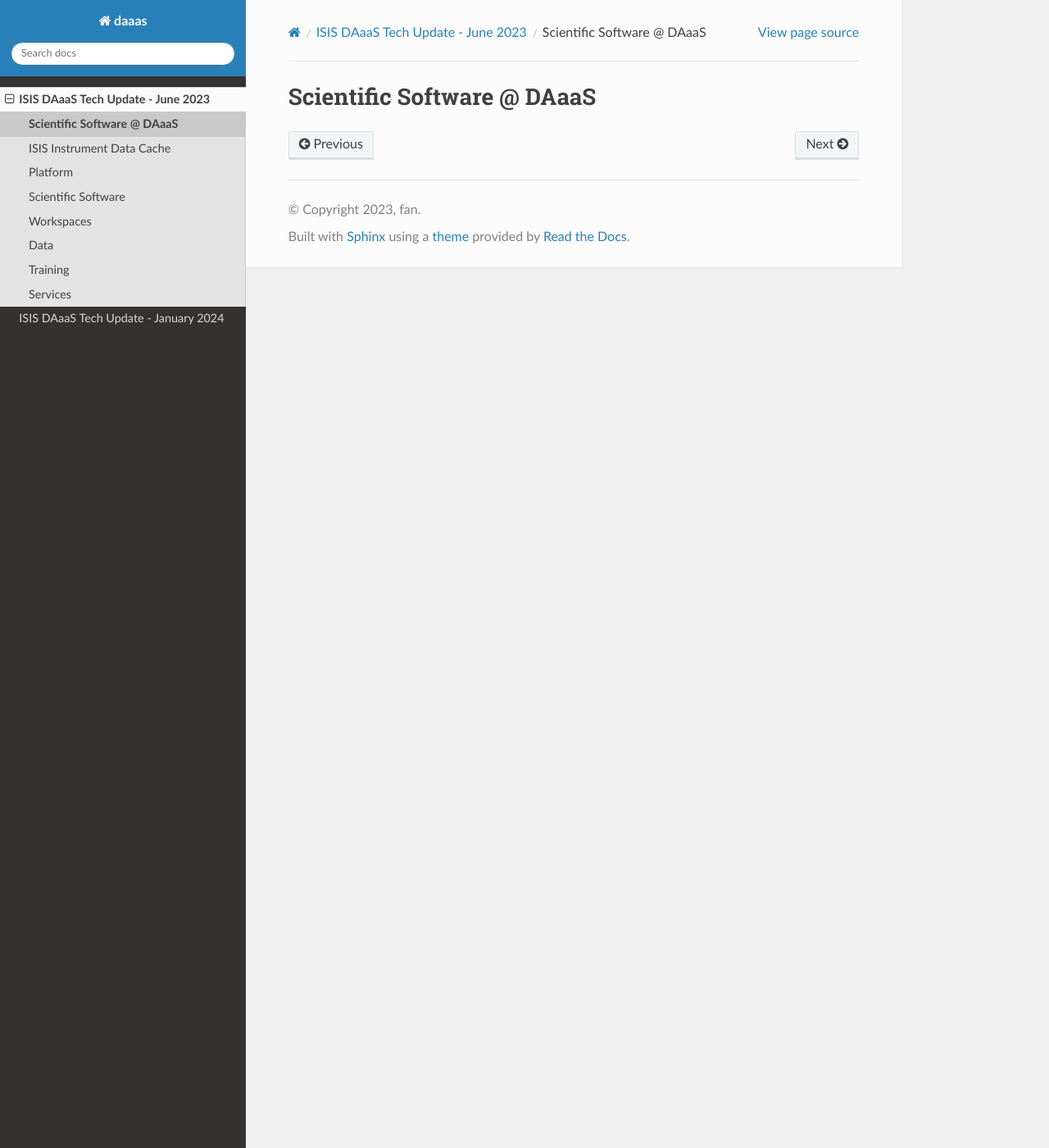
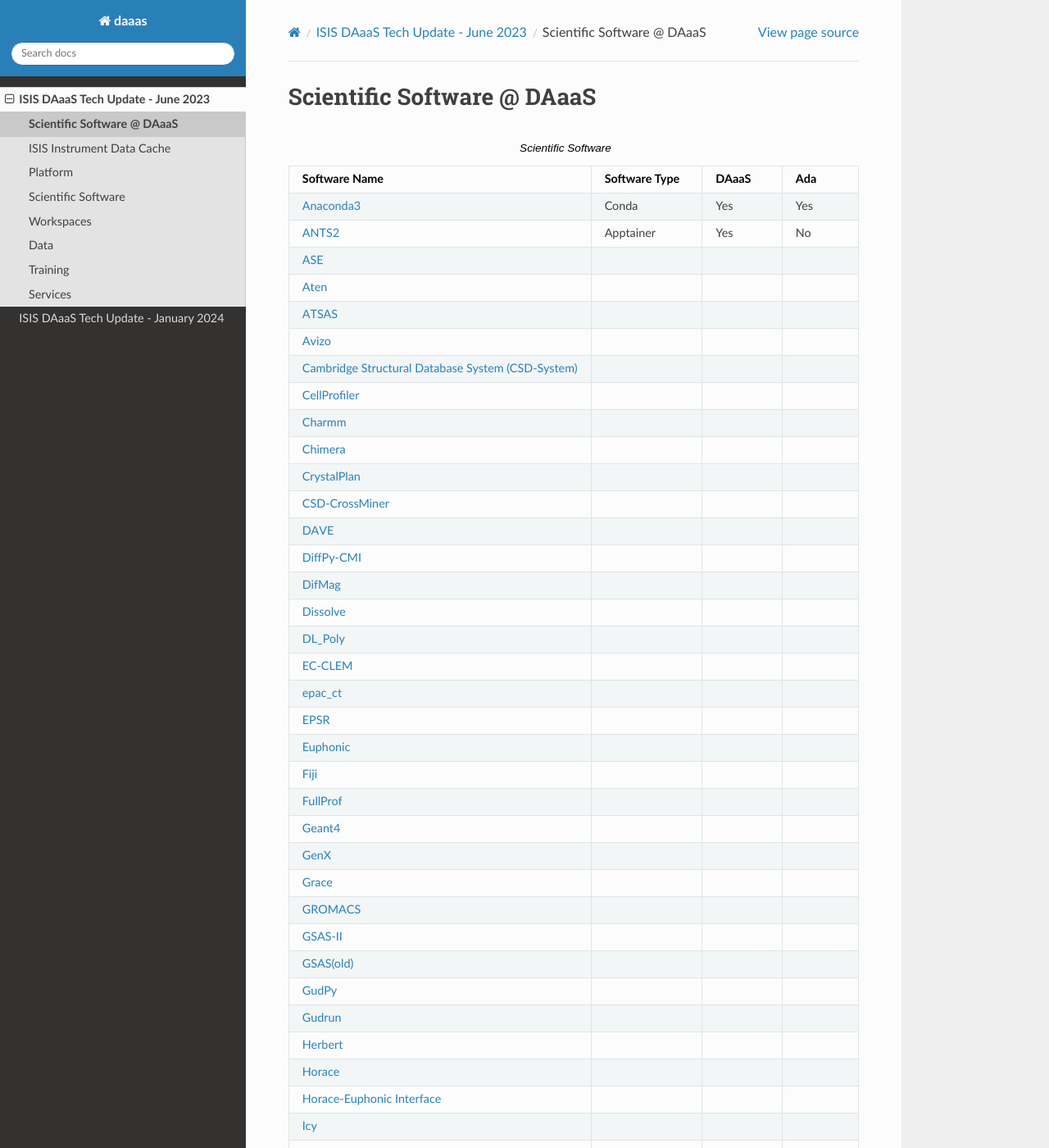
Before and after one commit to ral-facilities/daaas-info, a Sphinx documentation site: the page built from source/software.rst, in a window 1280 px wide and 1400 px high. Shown: the whole window at 82% size. Built offline with Sphinx 7.4.7 and the Read the Docs theme 2.0.0, drawn with Linux system fonts in a browser that asks for light colours; some of the changed text lies outside the part shown.

Commit message:
links added

```diff
--- a/source/software.rst
+++ b/source/software.rst
@@ -9,93 +9,331 @@
       - Software Type
       - DAaaS
       - Ada
-    * - Anaconda3 <https://www.anaconda.com/>
+    * - `Anaconda3 <https://www.anaconda.com/>`__
       - Conda
       - Yes
       - Yes
-    * - ANTS2 <http://www.lip.pt/ants/ants2.html>
+    * - `ANTS2 <http://www.lip.pt/ants/ants2.html>`__
       - Apptainer
       - Yes
       - No
-    * - ASE <https://wiki.fysik.dtu.dk/ase/>
-    * - Aten <https://www.projectaten.com/aten>
-    * - ATSAS <https://www.embl-hamburg.de/biosaxs/software.html>
-    * - Avizo <https://www.thermofisher.com/uk/en/home/industrial/electron-microscopy/electron-microscopy-instruments-workflow-solutions/3d-visualization-analysis-software/avizo-materials-science.html>`__
-    * - Cambridge Structural Database System (CSD-System) <https://www.ccdc.cam.ac.uk/solutions/csd-system/components/csd/>
-    * - CellProfiler <https://cellprofiler.org/>
-    * - Charmm <https://www.charmm.org/>
-    * - Chimera <http://www.cgl.ucsf.edu/chimera/index.html>
-    * - CrystalPlan <https://github.com/samueljackson92/CrystalPlan>
-    * - CSD-CrossMiner <https://www.ccdc.cam.ac.uk/solutions/csd-discovery/components/CSD-CrossMiner/>
-    * - DAVE <https://www.ncnr.nist.gov/dave/index.html>
-    * - DiffPy-CMI <https://www.diffpy.org/index.html>
-    * - DifMag <https://forge.epn-campus.eu/projects/difmag>
-    * - Dissolve <https://www.projectdissolve.com/>
-    * - DL_Poly <https://www.scd.stfc.ac.uk/Pages/DL_POLY.aspx>
-    * - EC-CLEM <https://github.com/anrcrocoval/ec-clem>
-    * - epac_ct <https://www.clf.stfc.ac.uk/Pages/EPAC-introduction-page.aspx>
-    * - EPSR <https://www.isis.stfc.ac.uk/Pages/Empirical-Potential-Structure-Refinement.aspx>
-    * - Euphonic <https://euphonic.readthedocs.io/en/latest/>
-    * - Fiji <https://fiji.sc/>
-    * - FullProf <https://www.ill.eu/sites/fullprof/index.html>
-    * - Geant4 <https://geant4.web.cern.ch/>
-    * - GenX <http://genx.sf.net>
-    * - Grace <https://plasma-gate.weizmann.ac.il/Grace/>
-    * - GROMACS <http://www.gromacs.org/>
-    * - GSAS-II <https://subversion.xray.aps.anl.gov/trac/pyGSAS>
-    * - GSAS(old) <https://subversion.xray.aps.anl.gov/trac/EXPGUI>
-    * - GudPy <https://github.com/disorderedmaterials/GudPy>
-    * - Gudrun <https://www.isis.stfc.ac.uk/Pages/Gudrun.aspx>
-    * - Herbert <https://pace-neutrons.github.io/Horace/v3.6.2/manual/Herbert.html>
-    * - Horace <http://horace.isis.rl.ac.uk/Main_Page>
-    * - Horace-Euphonic
-    * - nterface <https://github.com/pace-neutrons/horace-euphonic-interface>
-    * - Icy <http://icy.bioimageanalysis.org/>
-    * - IgorPro <https://www.wavemetrics.com/products/igorpro>
-    * - Jana2006 <http://jana.fzu.cz/>
-    * - Jmol <http://jmol.sourceforge.net/>
-    * - Jupyter <https://jupyter.org/>
-    * - LabVIEW <https://www.ni.com/en-gb/shop/labview.html>
-    * - LAMMPS <https://www.lammps.org>
-    * - Lmfit <https://lmfit.github.io/lmfit-py/>
-    * - Mantid <https://www.mantidproject.org/>
-    * - Mantid Imaging <https://mantidproject.github.io/mantidimaging/>
-    * - Materials
-    * - tudio <https://www.3ds.com/products-services/biovia/products/molecular-modeling-simulation/biovia-materials-studio/>
-    * - Mathematica <https://www.wolfram.com/mathematica/>
-    * - Matlab <https://uk.mathworks.com/products/matlab.html>
-    * - McSAS <https://bitbucket.org/pkwasniew/mcsas/src/master/>
-    * - McStas <http://www.mcstas.org/>
-    * - McStas RPM <http://www.mcstas.org/>
-    * - McXtrace <https://www.mcxtrace.org/>
-    * - MDANSE <https://mdanse.org/>
-    * - MDMC <http://mdmcproject.org/>
-    * - Mslice <http://mslice.isis.rl.ac.uk/>
-    * - MSMM <??>
-    * - MTEX <https://mtex-toolbox.github.io/index>
-    * - Mumax3 <http://mumax.github.io/>
-    * - MuSRFit <http://lmu.web.psi.ch/musrfit/technical/>
-    * - MuSRSim <https://www.psi.ch/en/lmu/geant4-simulations>
-    * - NAMD <https://www.ks.uiuc.edu/Research/namd/>
-    * - NSXTool <https://code.ill.fr/scientific-software/nsxtool>
-    * - OCLIMAX <https://sites.google.com/site/ornliceman/oclimax>
-    * - Openfoam <https://www.openfoam.com/>
-    * - OpenMC <https://docs.openmc.org/en/stable/>
-    * - Packmol <https://m3g.github.io/packmol/>
-    * - Phonopy <https://phonopy.github.io/phonopy/>
-    * - ptypy <https://ptycho.github.io/ptypy/>
-    * - PyMuonSuite <https://github.com/muon-spectroscopy-computational-project/pymuon-suite>
-    * - Quantum Espresso <https://www.quantum-espresso.org/>
-    * - Radia <https://www.esrf.eu/Accelerators/Groups/InsertionDevices/Software/Radia/>
-    * - RasCAL <https://github.com/arwelHughes/RasCAL_2019>
-    * - Refl1D <https://refl1d.readthedocs.io/en/latest/index.html>
-    * - RefNX <https://refnx.readthedocs.io/en/latest/>
-    * - RMCProfile <http://www.rmcprofile.org/Main_Page>
-    * - SASfit <https://www.psi.ch/en/sinq/sansi/sasfit>
-    * - SasView <https://www.sasview.org>
-    * - spinW <https://spinw.org/>
-    * - SScanSS 2 <https://isisneutronmuon.github.io/SScanSS-2/>
-    * - VESTA <https://jp-minerals.org/vesta/en/>`__
-    * - VisIt <https://visit-dav.github.io/visit-website/>
-    * - VMD <https://www.ks.uiuc.edu/Research/vmd/>
-    * - WiMDA <http://shadow.nd.rl.ac.uk/wimda/>
+    * - `ASE <https://wiki.fysik.dtu.dk/ase/>`__
+      -
+      -
+      -
+    * - `Aten <https://www.projectaten.com/aten>`__
+      -
+      -
+      -
+    * - `ATSAS <https://www.embl-hamburg.de/biosaxs/software.html>`__
+      -
+      -
+      -
+    * - `Avizo <https://www.thermofisher.com/uk/en/home/industrial/electron-microscopy/electron-microscopy-instruments-workflow-solutions/3d-visualization-analysis-software/avizo-materials-science.html>`__
+      -
+      -
+      -
+    * - `Cambridge Structural Database System (CSD-System) <https://www.ccdc.cam.ac.uk/solutions/csd-system/components/csd/>`__
+      -
+      -
+      -
+    * - `CellProfiler <https://cellprofiler.org/>`__
+      -
+      -
+      -
+    * - `Charmm <https://www.charmm.org/>`__
+      -
+      -
+      -
+    * - `Chimera <http://www.cgl.ucsf.edu/chimera/index.html>`__
+      -
+      -
+      -
+    * - `CrystalPlan <https://github.com/samueljackson92/CrystalPlan>`__
+      -
+      -
+      -
+    * - `CSD-CrossMiner <https://www.ccdc.cam.ac.uk/solutions/csd-discovery/components/CSD-CrossMiner/>`__
+      -
+      -
+      -
+    * - `DAVE <https://www.ncnr.nist.gov/dave/index.html>`__
+      -
+      -
+      -
+    * - `DiffPy-CMI <https://www.diffpy.org/index.html>`__
+      -
+      -
+      -
+    * - `DifMag <https://forge.epn-campus.eu/projects/difmag>`__
+      -
+      -
+      -
+    * - `Dissolve <https://www.projectdissolve.com/>`__
+      -
+      -
+      -
+    * - `DL_Poly <https://www.scd.stfc.ac.uk/Pages/DL_POLY.aspx>`__
+      -
+      -
+      -
+    * - `EC-CLEM <https://github.com/anrcrocoval/ec-clem>`__
+      -
+      -
+      -
+    * - `epac_ct <https://www.clf.stfc.ac.uk/Pages/EPAC-introduction-page.aspx>`__
+      -
+      -
+      -
+    * - `EPSR <https://www.isis.stfc.ac.uk/Pages/Empirical-Potential-Structure-Refinement.aspx>`__
+      -
+      -
+      -
+    * - `Euphonic <https://euphonic.readthedocs.io/en/latest/>`__
+      -
+      -
+      -
+    * - `Fiji <https://fiji.sc/>`__
+      -
+      -
+      -
+    * - `FullProf <https://www.ill.eu/sites/fullprof/index.html>`__
+      -
+      -
+      -
+    * - `Geant4 <https://geant4.web.cern.ch/>`__
+      -
+      -
+      -
+    * - `GenX <http://genx.sf.net>`__
+      -
+      -
+      -
+    * - `Grace <https://plasma-gate.weizmann.ac.il/Grace/>`__
+      -
+      -
+      -
+    * - `GROMACS <http://www.gromacs.org/>`__
+      -
+      -
+      -
+    * - `GSAS-II <https://subversion.xray.aps.anl.gov/trac/pyGSAS>`__
+      -
+      -
+      -
+    * - `GSAS(old) <https://subversion.xray.aps.anl.gov/trac/EXPGUI>`__
+      -
+      -
+      -
+    * - `GudPy <https://github.com/disorderedmaterials/GudPy>`__
+      -
+      -
+      -
+    * - `Gudrun <https://www.isis.stfc.ac.uk/Pages/Gudrun.aspx>`__
+      -
+      -
+      -
+    * - `Herbert <https://pace-neutrons.github.io/Horace/v3.6.2/manual/Herbert.html>`__
+      -
+      -
+      -
+    * - `Horace <http://horace.isis.rl.ac.uk/Main_Page>`__
+      -
+      -
+      -
+    * - `Horace-Euphonic Interface <https://github.com/pace-neutrons/horace-euphonic-interface>`__
+      -
+      -
+      -
+    * - `Icy <http://icy.bioimageanalysis.org/>`__
+      -
+      -
+      -
+    * - `IgorPro <https://www.wavemetrics.com/products/igorpro>`__
+      -
+      -
+      -
+    * - `Jana2006 <http://jana.fzu.cz/>`__
+      -
+      -
+      -
+    * - `Jmol <http://jmol.sourceforge.net/>`__
+      -
+      -
+      -
+    * - `Jupyter <https://jupyter.org/>`__
+      -
+      -
+      -
+    * - `LabVIEW <https://www.ni.com/en-gb/shop/labview.html>`__
+      -
+      -
+      -
+    * - `LAMMPS <https://www.lammps.org>`__
+      -
+      -
+      -
+    * - `Lmfit <https://lmfit.github.io/lmfit-py/>`__
+      -
+      -
+      -
+    * - `Mantid <https://www.mantidproject.org/>`__
+      -
+      -
+      -
+    * - `Mantid Imaging <https://mantidproject.github.io/mantidimaging/>`__
+      -
+      -
+      -
+    * - `Materials Studio <https://www.3ds.com/products-services/biovia/products/molecular-modeling-simulation/biovia-materials-studio/>`__
+      -
+      -
+      -
+    * - `Mathematica <https://www.wolfram.com/mathematica/>`__
+      -
+      -
+      -
+    * - `Matlab <https://uk.mathworks.com/products/matlab.html>`__
+      -
+      -
+      -
+    * - `McSAS <https://bitbucket.org/pkwasniew/mcsas/src/master/>`__
+      -
+      -
+      -
+    * - `McStas <http://www.mcstas.org/>`__
+      -
+      -
+      -
+    * - `McStas RPM <http://www.mcstas.org/>`__
+      -
+      -
+      -
+    * - `McXtrace <https://www.mcxtrace.org/>`__
+      -
+      -
+      -
+    * - `MDANSE <https://mdanse.org/>`__
+      -
+      -
+      -
+    * - `MDMC <http://mdmcproject.org/>`__
+      -
+      -
+      -
+    * - `Mslice <http://mslice.isis.rl.ac.uk/>`__
+      -
+      -
+      -
+    * - `MSMM <??>`__
+      -
+      -
+      -
+    * - `MTEX <https://mtex-toolbox.github.io/index>`__
+      -
+      -
+      -
+    * - `Mumax3 <http://mumax.github.io/>`__
+      -
+      -
+      -
+    * - `MuSRFit <http://lmu.web.psi.ch/musrfit/technical/>`__
+      -
+      -
+      -
+    * - `MuSRSim <https://www.psi.ch/en/lmu/geant4-simulations>`__
+      -
+      -
+      -
+    * - `NAMD <https://www.ks.uiuc.edu/Research/namd/>`__
+      -
+      -
+      -
+    * - `NSXTool <https://code.ill.fr/scientific-software/nsxtool>`__
+      -
+      -
+      -
+    * - `OCLIMAX <https://sites.google.com/site/ornliceman/oclimax>`__
+      -
+      -
+      -
+    * - `Openfoam <https://www.openfoam.com/>`__
+      -
+      -
+      -
+    * - `OpenMC <https://docs.openmc.org/en/stable/>`__
+      -
+      -
+      -
+    * - `Packmol <https://m3g.github.io/packmol/>`__
+      -
+      -
+      -
+    * - `Phonopy <https://phonopy.github.io/phonopy/>`__
+      -
+      -
+      -
+    * - `ptypy <https://ptycho.github.io/ptypy/>`__
+      -
+      -
+      -
+    * - `PyMuonSuite <https://github.com/muon-spectroscopy-computational-project/pymuon-suite>`__
+      -
+      -
+      -
+    * - `Quantum Espresso <https://www.quantum-espresso.org/>`__
+      -
+      -
+      -
+    * - `Radia <https://www.esrf.eu/Accelerators/Groups/InsertionDevices/Software/Radia/>`__
+      -
+      -
+      -
+    * - `RasCAL <https://github.com/arwelHughes/RasCAL_2019>`__
+      -
+      -
+      -
+    * - `Refl1D <https://refl1d.readthedocs.io/en/latest/index.html>`__
+      -
+      -
+      -
+    * - `RefNX <https://refnx.readthedocs.io/en/latest/>`__
+      -
+      -
+      -
+    * - `RMCProfile <http://www.rmcprofile.org/Main_Page>`__
+      -
+      -
+      -
+    * - `SASfit <https://www.psi.ch/en/sinq/sansi/sasfit>`__
+      -
+      -
+      -
+    * - `SasView <https://www.sasview.org>`__
+      -
+      -
+      -
+    * - `spinW <https://spinw.org/>`__
+      -
+      -
+      -
+    * - `SScanSS 2 <https://isisneutronmuon.github.io/SScanSS-2/>`__
+      -
+      -
+      -
+    * - `VESTA <https://jp-minerals.org/vesta/en/>`__
+      -
+      -
+      -
+    * - `VisIt <https://visit-dav.github.io/visit-website/>`__
+      -
+      -
+      -
+    * - `VMD <https://www.ks.uiuc.edu/Research/vmd/>`__
+      -
+      -
+      -
+    * - `WiMDA <http://shadow.nd.rl.ac.uk/wimda/>`__
+      -
+      -
+      -
```
